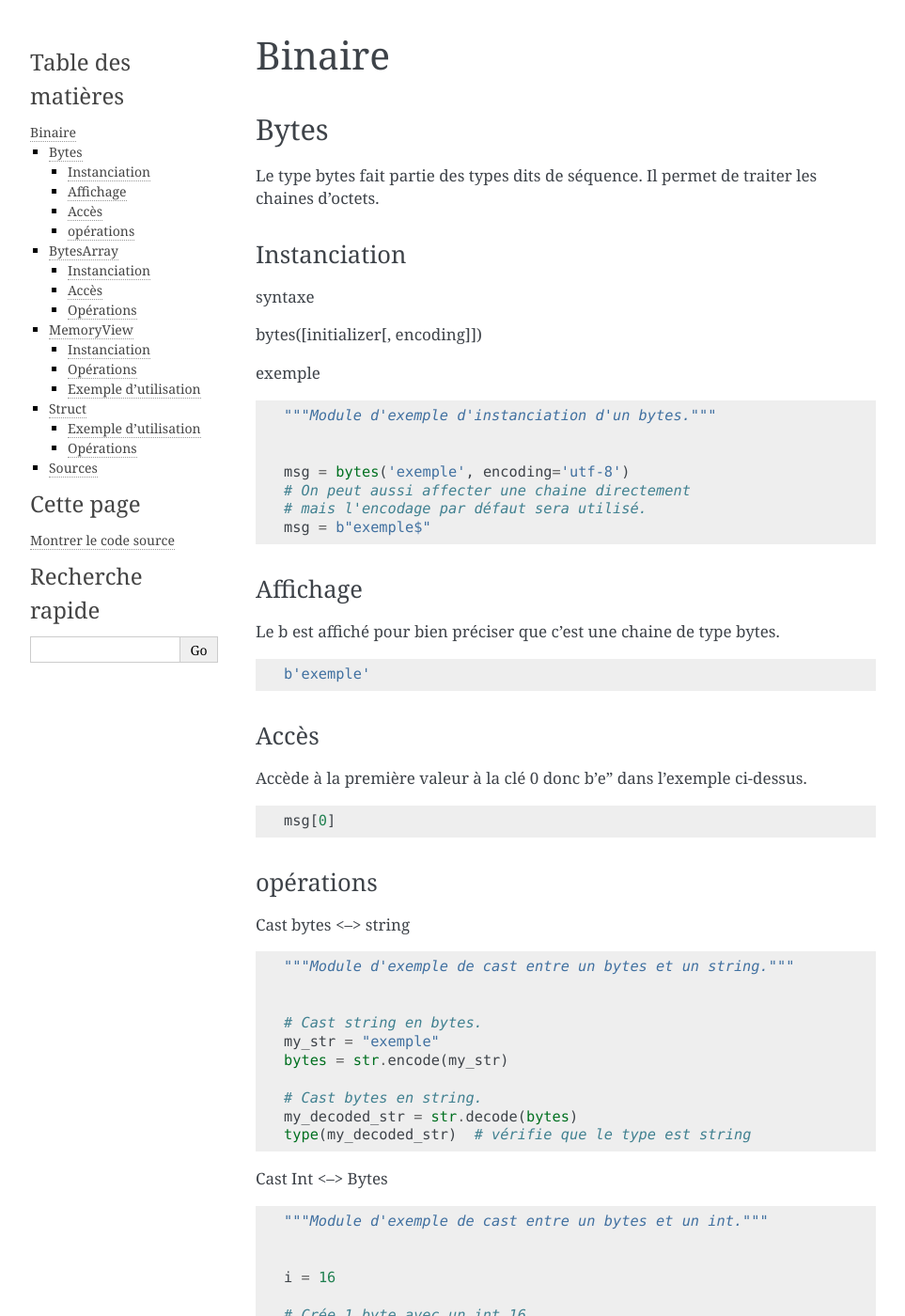
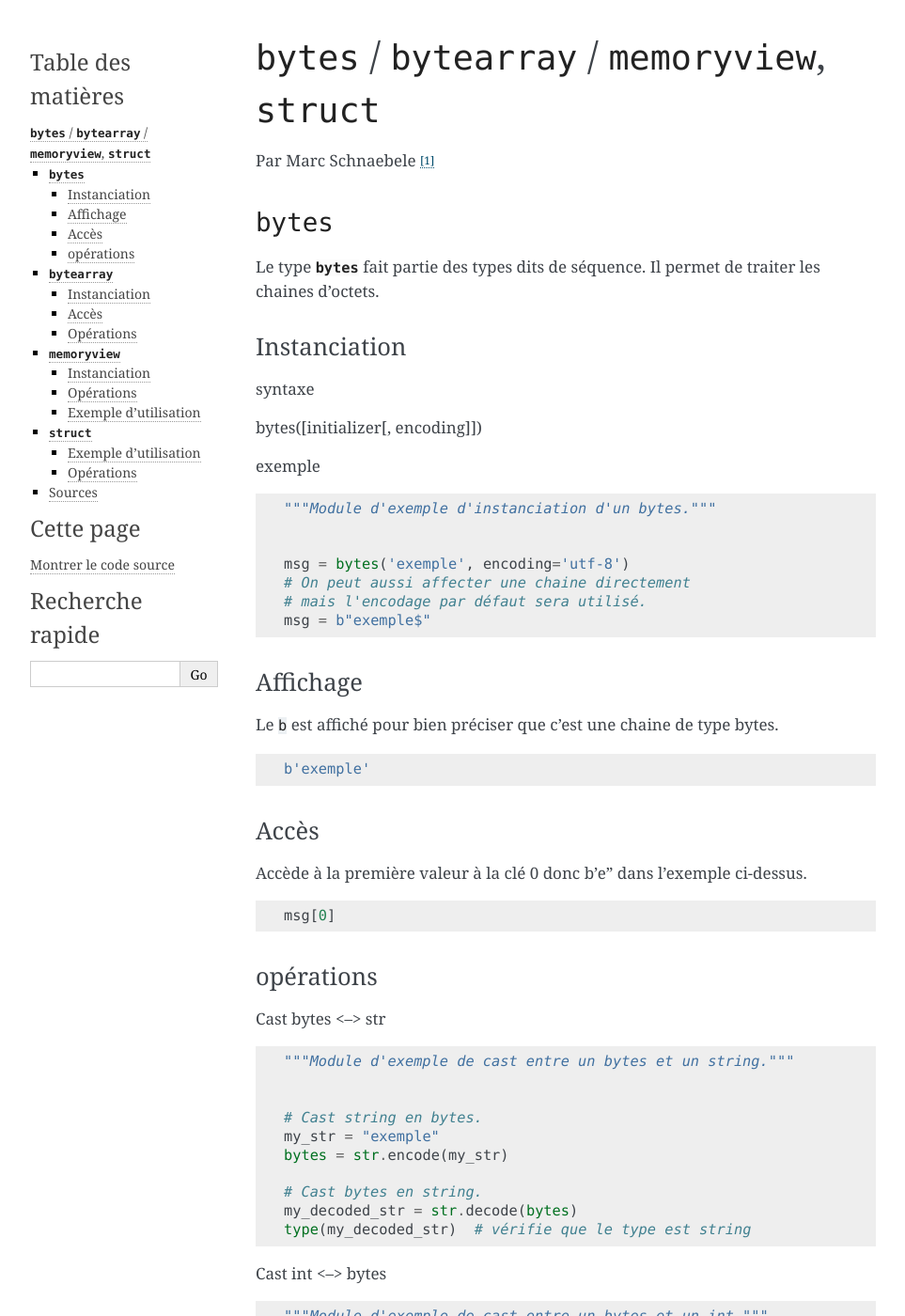
Before and after one commit to HE-Arc/livre-python, a Sphinx documentation site: the page built from source/binary/index.rst, in a window 1280 px wide and 1400 px high. Shown: the whole window at 94% size, without its empty margins (148-1111 px from the left). Built offline with Sphinx 7.4.7, drawn with Linux system fonts in a browser that asks for light colours; some of the changed text lies outside the part shown.

Commit message:
binary: mise en forme/remarques
cc @SchnaebeleMarc

Signed-off-by: Yoan Blanc <yoan@dosimple.ch>

```diff
--- a/source/binary/index.rst
+++ b/source/binary/index.rst
@@ -1,12 +1,18 @@
-Binaire
-=======
+.. _`binary-tutorial`:
 
-Bytes
------
-Le type bytes fait partie des types dits de séquence. Il permet de traiter les chaines d'octets.
+``bytes`` / ``bytearray`` / ``memoryview``, ``struct``
+======================================================
+
+Par Marc Schnaebele [#ms]_
+
+``bytes``
+---------
+
+Le type :py:class:`bytes` fait partie des types dits de séquence. Il permet de traiter les chaines d'octets.
 
 Instanciation
 ~~~~~~~~~~~~~
+
 syntaxe
 
 bytes([initializer[, encoding]])
@@ -18,11 +24,11 @@ exemple
 Affichage
 ~~~~~~~~~
 
-Le b est affiché pour bien préciser que c'est une chaine de type bytes.
+Le ``b`` est affiché pour bien préciser que c'est une chaine de type bytes.
 
 .. code-block:: python
 
-	b'exemple'
+    b'exemple'
 
 
 Accès
@@ -32,17 +38,19 @@ Accède à la première valeur à la clé 0 donc b'e' dans l'exemple ci-dessus.
 
 .. code-block:: python
 
-	msg[0]
+    msg[0]
 
 
 opérations
 ~~~~~~~~~~
 
-Cast bytes <--> string
+Cast bytes <--> str
 
 .. literalinclude:: ./examples/cast_bytes_string.py
 
-Cast Int <--> Bytes
+.. en pratique, on utilise le fait que `str` est un objet.
+
+Cast int <--> bytes
 
 .. literalinclude:: ./examples/cast_bytes_int.py
 
@@ -52,11 +60,13 @@ Lecture d'un fichier
 
 `Un tableau résumant les opérations standards sur les bytes se trouve sur la documentation officielle <https://docs.python.org/3.1/library/stdtypes.html>`_.
 
-BytesArray
-----------
+``bytearray``
+-------------
 
-Le type bytearray est un tableau de byte et contient donc un objet bytes dans chaque clé.
-Il n'y a donc pas de différence un bytarray est une collection de byte.
+Le type :py:class:`bytearray` est un tableau de ``bytes`` et contient donc un objet bytes dans chaque clé.
+Il n'y a donc pas de différence un ``bytarray`` est une collection de ``bytes``.
+
+.. Montrez la différence entre les deux, c'est important.
 
 Instanciation
 ~~~~~~~~~~~~~
@@ -111,10 +121,10 @@ Avec bytearray:
 .. literalinclude:: ./examples/memoryview_ex_bytearray.py
 
 
-Struct
-------
+``struct``
+----------
 
-Un struct permet de convertir des structures C en valeurs de Python représenté sous forme d'objets bytes.
+Un :py:mod:`struct` permet de convertir des structures C en valeurs de Python représenté sous forme d'objets bytes.
 
 Exemple d'utilisation
 ~~~~~~~~~~~~~~~~~~~~~
@@ -124,15 +134,12 @@ Exemple d'utilisation
 Opérations
 ~~~~~~~~~~
 
-`Un tableau résumant les opérations standards sur les structures se trouve sur la documentation officielle <https://docs.python.org/3.6/library/struct.html#module-struct>`_.
-
+Un tableau résumant les opérations standards sur les structures se trouve sur la documentation officielle. :py:mod:`struct`.
 
 Sources
 -------
 
 bytes / bytearray
-
-`<https://docs.python.org/3.1/library/stdtypes.html>`_
 
 `<http://docs.python-guide.org/en/latest/scenarios/json/>`_
 
```
Also changed, not shown: other parts of source/binary/index.rst (+8 -9 lines).
